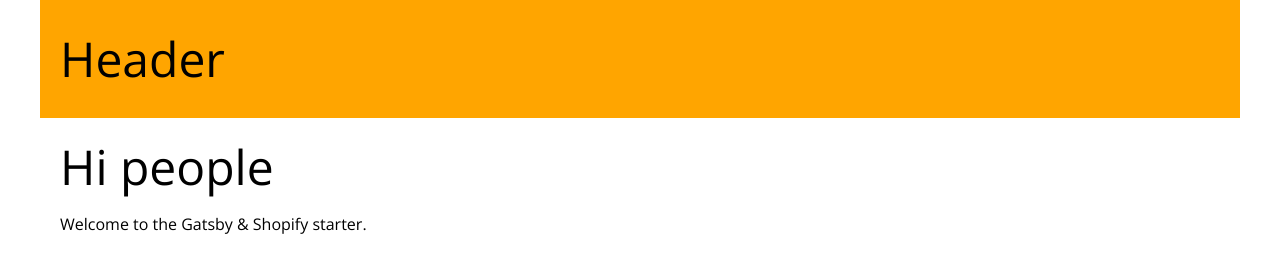
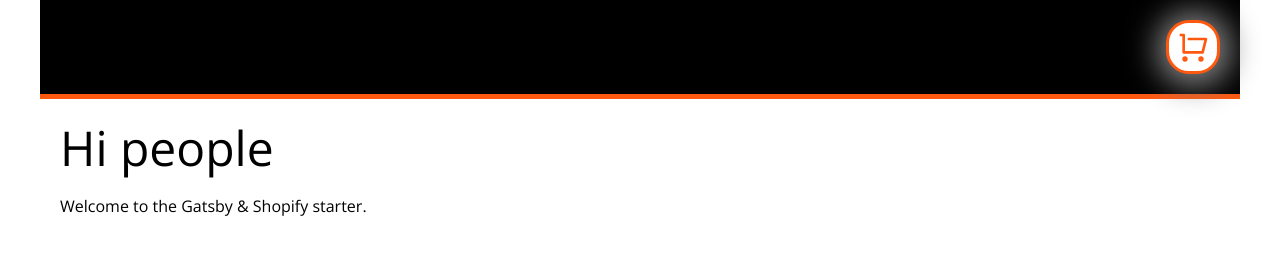
Before and after one commit to carrigan223/gatsby-shopify, a Gatsby site: page / in a window 1280 px wide. Built offline with nearby package versions, Linux system fonts and the light colour scheme; Gatsby itself is replaced by a stand-in of ours; no server answers; what shopify-buy would draw is missing.

Commit message:
adding header

```diff
--- /dev/null
+++ b/src/components/Cart/index.js
@@ -0,0 +1,15 @@
+import React from 'react';
+import { CartWrapper } from './styles';
+import { RiShoppingCartLine } from 'react-icons/ri';
+
+const Cart = () => {
+  return (
+    <>
+      <CartWrapper>
+        <RiShoppingCartLine size="2em" color="#FF5910"/>
+      </CartWrapper>
+    </>
+  );
+};
+
+export { Cart };
--- /dev/null
+++ b/src/components/Cart/styles.js
@@ -0,0 +1,20 @@
+import styled from 'styled-components';
+
+export const CartWrapper = styled.div`
+  display: flex;
+  margin-left: auto;
+  align-items: center;
+  border: 3px solid #ff5910;
+  background-color: white;
+  padding: 8px;
+  border-radius: 23px;
+  box-shadow: 1px 2px 30px 10px grey;
+
+  :hover {
+    box-shadow: 1px 2px 30px 12px #ff5910;
+    cursor: pointer;
+    border: 3px solid #002d72;
+
+
+  }
+`;
--- a/src/components/Header/index.js
+++ b/src/components/Header/index.js
@@ -1,10 +1,11 @@
 import React from 'react';
+import { Cart } from "../Cart"
 import { HeaderWrapper } from "./styles"
 
 const Header = () => {
   return (
     <HeaderWrapper>
-      <h1>Header</h1>
+      <Cart />
     </HeaderWrapper>
   );
 };
--- a/src/components/Header/styles.js
+++ b/src/components/Header/styles.js
@@ -4,8 +4,11 @@ export const HeaderWrapper = styled.header`
   display: flex;
   max-width: 1200px;
   margin: 0 auto;
-  padding: 10px 20px;
+  padding: 20px 20px;
   box-sizing: border-box;
   flex-wrap: wrap;
-  background-color: orange;
+  background-color: black;
+
+
+  border-bottom: 5px solid #FF5910;
 `;
--- a/src/components/index.js
+++ b/src/components/index.js
@@ -5,3 +5,4 @@ export * from './ProductQuantityAdder';
 export * from './Input';
 export * from './Button';
 export * from './Header';
+export * from './Cart';
```
